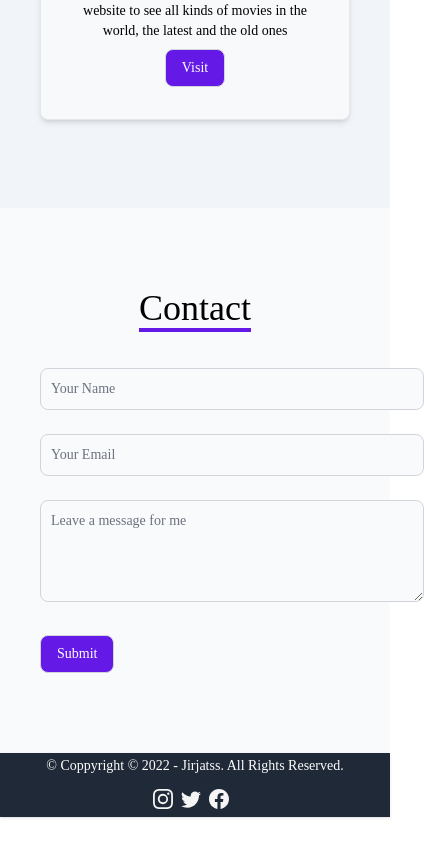
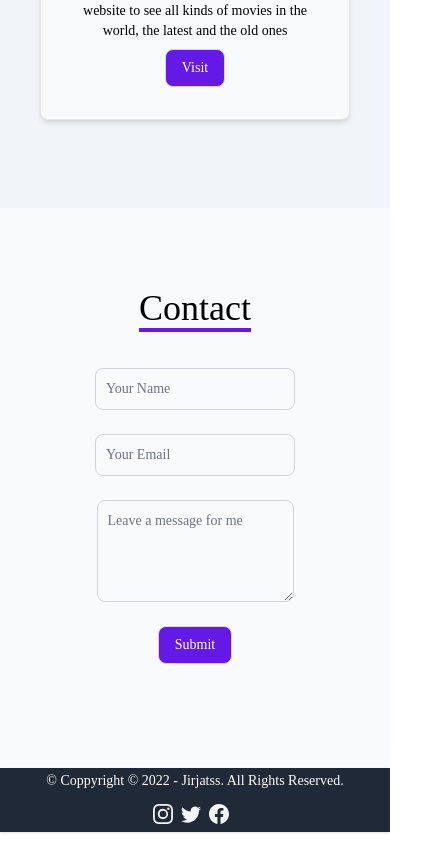
Before and after one commit to Jirjatss/newportofolio, a React (Create React App) app: page / in a window 390 px wide. Shown: the part 5223-6067 px from the top of the page, 424 px wide, since content can reach past the window. Built offline with nearby package versions, Linux system fonts and the light colour scheme; a web font is replaced by a local one.

Commit message:
atur responsive

```diff
--- a/src/components/Contact/Contact.jsx
+++ b/src/components/Contact/Contact.jsx
@@ -30,44 +30,46 @@ function Contact() {
       <div className="mb-10 text-center">
         <span className="border-b-4 border-[#6419e6]">Contact</span>
       </div>
-      <div className="grid grid-cols-1 w-96 mx-auto">
+      <div className="grid grid-cols-1 mx-auto">
         <form>
-          <div className="mb-6">
+          <div className="mb-6 lg:w-96 md:w-96 sm:w-10 mx-auto">
             <input
               type="text"
               id="name"
-              className="bg-gray-50 border border-gray-300 text-gray-900 text-sm rounded-lg focus:ring-blue-500 focus:border-blue-500 block w-full p-2.5 dark:bg-gray-700 dark:border-gray-600 dark:placeholder-gray-400 dark:text-white dark:focus:ring-blue-500 dark:focus:border-blue-500"
+              className="bg-gray-50 border border-gray-300 text-gray-900 text-sm rounded-lg focus:ring-blue-500 focus:border-blue-500 block lg:w-full md:w-full sm:w-3/4 p-2.5  mx-auto"
               placeholder="Your Name"
               required=""
               onChange={(e) => setNama(e.target.value)}
             />
           </div>
-          <div className="mb-6">
+          <div className="mb-6 lg:w-96 md:w-96 sm:w-10 mx-auto">
             <input
               type="email"
               id="email"
-              className="bg-gray-50 border border-gray-300 text-gray-900 text-sm rounded-lg focus:ring-blue-500 focus:border-blue-500 block w-full p-2.5 dark:bg-gray-700 dark:border-gray-600 dark:placeholder-gray-400 dark:text-white dark:focus:ring-blue-500 dark:focus:border-blue-500"
+              className="bg-gray-50 border border-gray-300 text-gray-900 text-sm rounded-lg focus:ring-blue-500 focus:border-blue-500 block lg:w-full md:w-full sm:w-3/4 p-2.5 mx-auto"
               placeholder="Your Email"
               required=""
               onChange={(e) => setEmail(e.target.value)}
             />
           </div>
-          <div className="flex items-start mb-6">
+          <div className="flex items-start mb-6 lg:w-96 md:w-96 sm:w-10 mx-auto">
             <textarea
               id="message"
               rows="4"
-              className="block p-2.5 w-full text-sm text-gray-900 bg-gray-50 rounded-lg border border-gray-300 focus:ring-blue-500 focus:border-blue-500 dark:bg-gray-700 dark:border-gray-600 dark:placeholder-gray-400 dark:text-white dark:focus:ring-blue-500 dark:focus:border-blue-500"
+              className="block p-2.5 text-sm text-gray-900 bg-gray-50 rounded-lg border border-gray-300 focus:ring-blue-500 focus:border-blue-500 lg:w-full md:w-full sm:w-3/4 mx-auto"
               placeholder="Leave a message for me"
               onChange={(e) => setPesan(e.target.value)}
             ></textarea>
           </div>
+          <div className="flex items-start mb-6 lg:w-96 md:w-96 sm:w-10 mx-auto">
             <button
               onClick={formhandle}
               type="submit"
-            className="inline-flex items-center py-2 px-4 text-sm font-medium text-center text-white bg-[#6419e6] rounded-lg border border-gray-300 hover:bg-[#4f15b9] focus:ring-4 focus:outline-none focus:ring-gray-200"
+              className="inline-flex items-center py-2 px-4 text-sm font-medium text-center text-white bg-[#6419e6] rounded-lg border border-gray-300 hover:bg-[#4f15b9] focus:ring-4 focus:outline-none focus:ring-gray-200 mx-auto"
             >
               Submit
             </button>
+          </div>
         </form>
       </div>
     </div>
```
Lines whose indentation alone changed are shown as unchanged.
